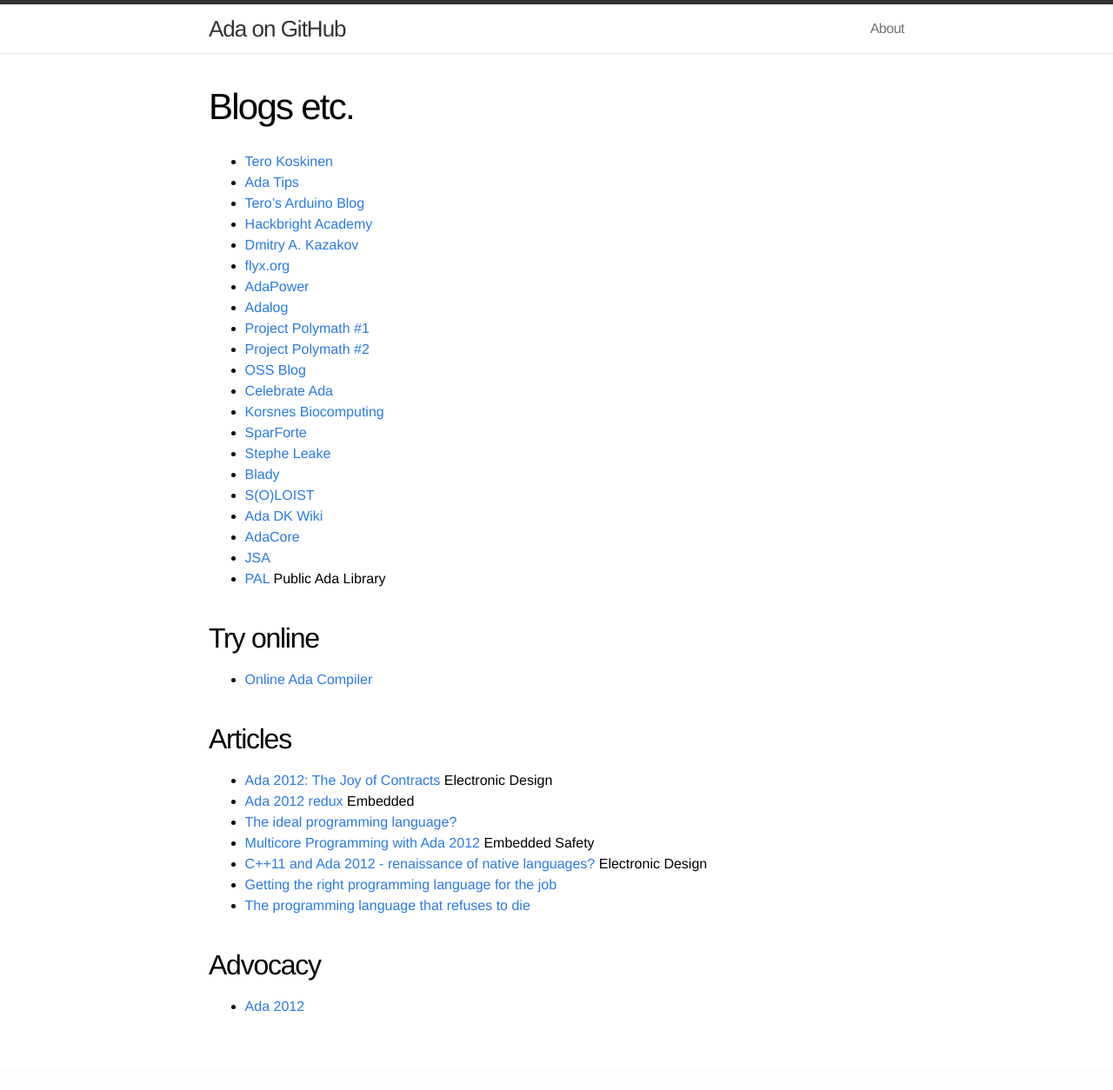
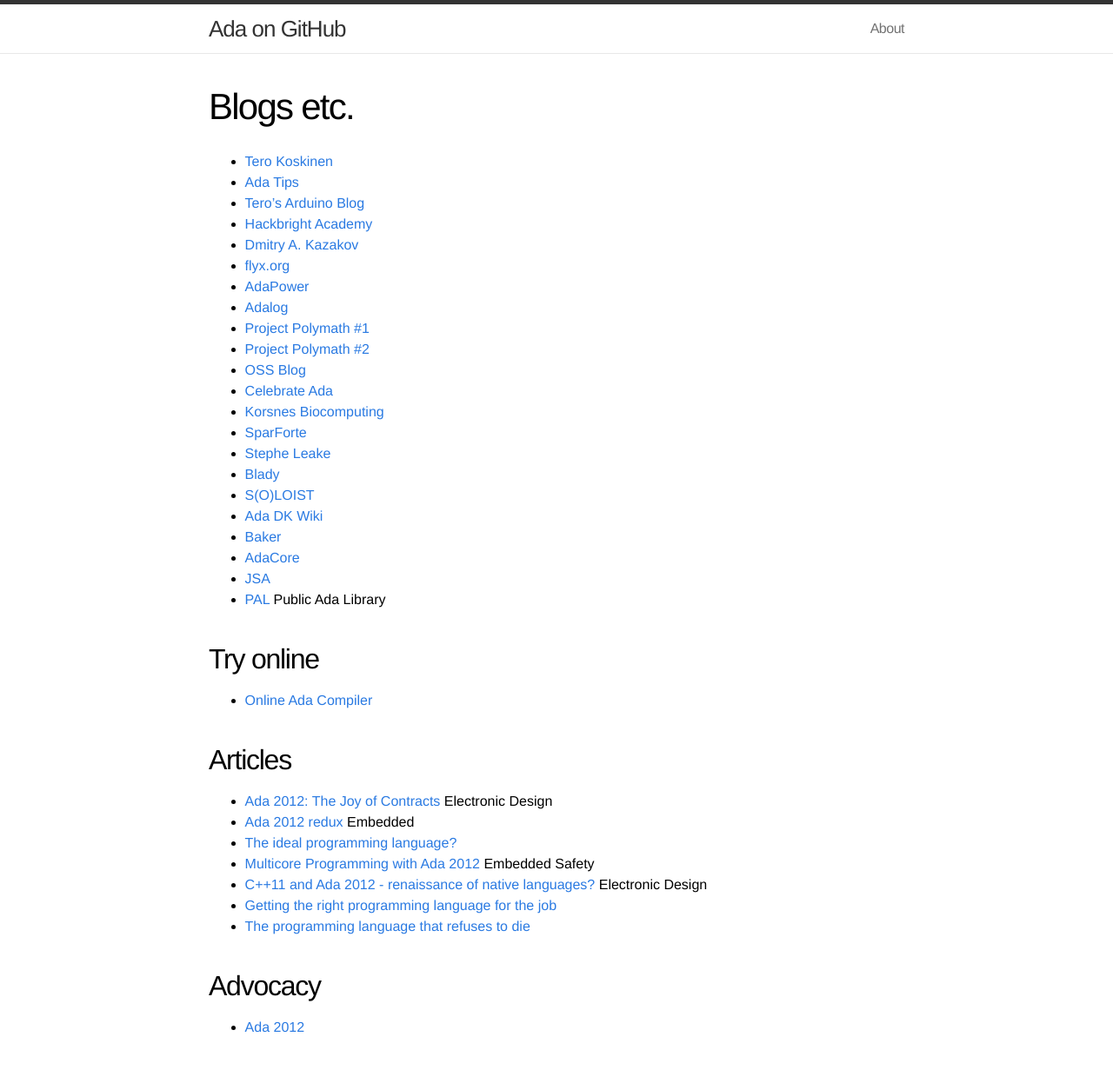
Before and after one commit to quornings/quornings.github.io, a Jekyll site: the page built from blogs.md, in a window 1280 px wide. Shown: the whole page at 87% size. Built offline with Jekyll 4.4.1, drawn with Linux system fonts in a browser that asks for light colours; before the commit the page ends 1230 px from its top, so only the background shows below that.

Commit message:
Add Baker site

```diff
--- a/blogs.md
+++ b/blogs.md
@@ -22,6 +22,7 @@ permalink: /blogs/
 - [Blady](https://blady.pagesperso-orange.fr)
 - [S(O)LOIST](https://slo-ist.fr)
 - [Ada DK Wiki](http://wiki.ada-dk.org)
+- [Baker](http://www.cs.fsu.edu/~baker/ada/)
 - [AdaCore](https://blog.adacore.com)
 - [JSA](http://www.jacob-sparre.dk)
 - [PAL](https://www.pegasoft.ca/pal.html) Public Ada Library
```
